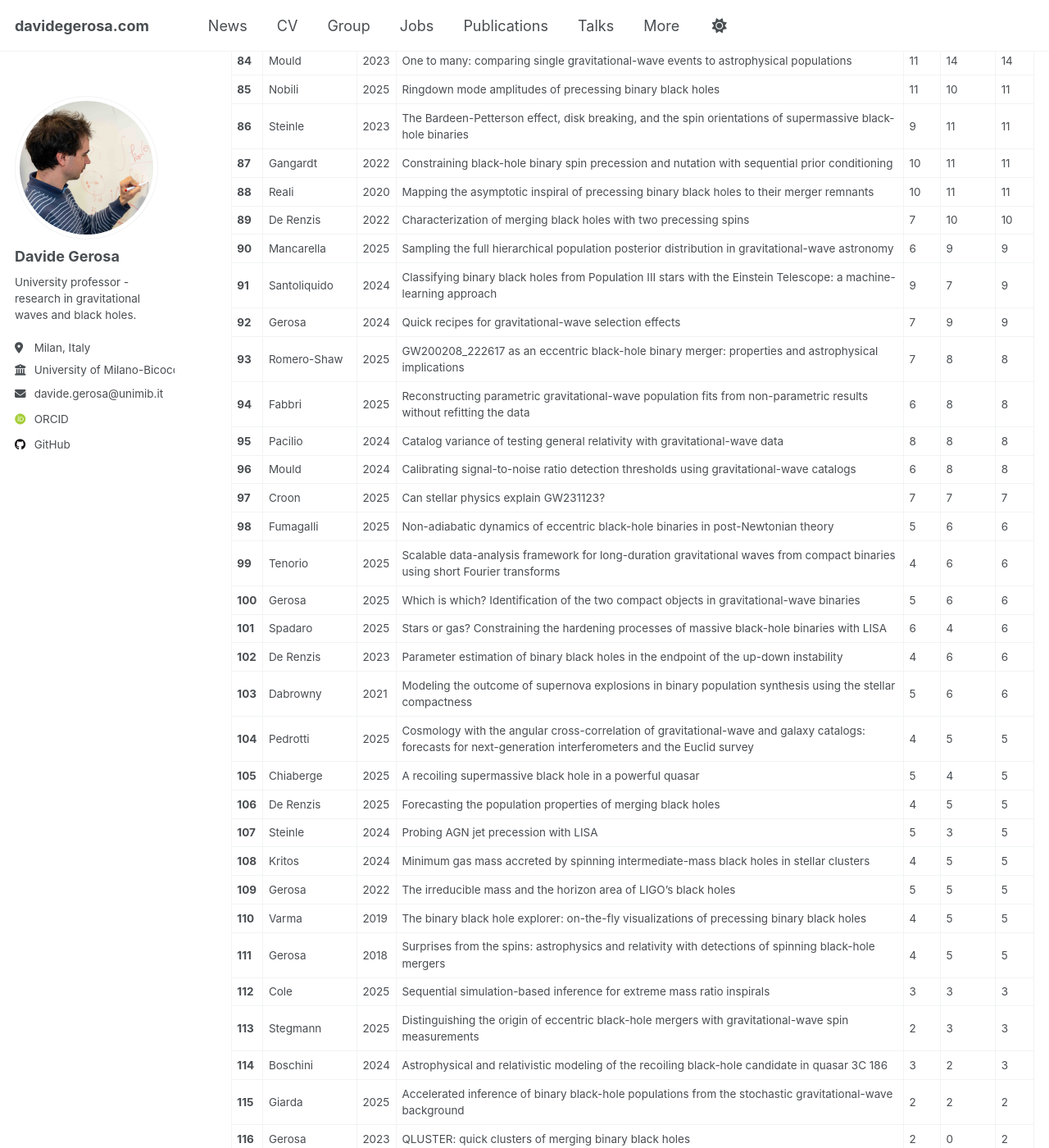
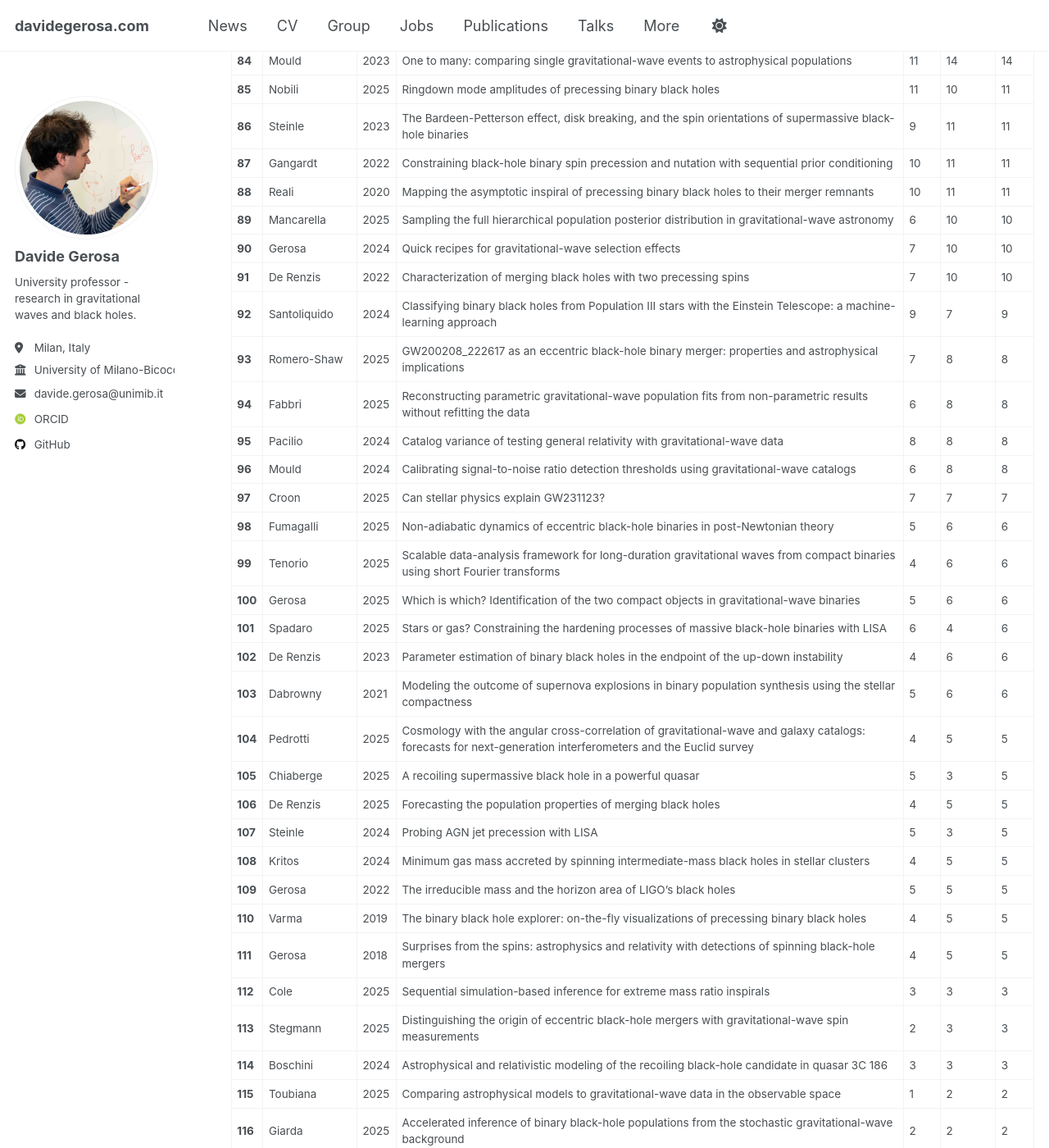
Before and after one commit to dgerosa/website, a Jekyll site: the page built from _pages/citations.md, in a window 1280 px wide and 1400 px high, scrolled down 3863 px. Shown: the whole window at 82% size. Built offline with Jekyll 4.4.1, drawn with Linux system fonts in a browser that asks for light colours; some web fonts are replaced; some of the changed text lies outside the part shown.

Commit message:
Website update from workflow

```diff
--- a/_pages/_citations.md
+++ b/_pages/_citations.md
@@ -97,10 +97,10 @@
 | **86** | Steinle | 2023 | The Bardeen-Petterson effect, disk breaking, and the spin orientations of supermassive black-hole binaries | 9 | 11 | 11 |
 | **87** | Gangardt | 2022 | Constraining black-hole binary spin precession and nutation with sequential prior conditioning | 10 | 11 | 11 |
 | **88** | Reali | 2020 | Mapping the asymptotic inspiral of precessing binary black holes to their merger remnants | 10 | 11 | 11 |
-| **89** | De Renzis | 2022 | Characterization of merging black holes with two precessing spins | 7 | 10 | 10 |
-| **90** | Mancarella | 2025 | Sampling the full hierarchical population posterior distribution in gravitational-wave astronomy | 6 | 9 | 9 |
-| **91** | Santoliquido | 2024 | Classifying binary black holes from Population III stars with the Einstein Telescope: a machine-learning approach | 9 | 7 | 9 |
-| **92** | Gerosa | 2024 | Quick recipes for gravitational-wave selection effects | 7 | 9 | 9 |
+| **89** | Mancarella | 2025 | Sampling the full hierarchical population posterior distribution in gravitational-wave astronomy | 6 | 10 | 10 |
+| **90** | Gerosa | 2024 | Quick recipes for gravitational-wave selection effects | 7 | 10 | 10 |
+| **91** | De Renzis | 2022 | Characterization of merging black holes with two precessing spins | 7 | 10 | 10 |
+| **92** | Santoliquido | 2024 | Classifying binary black holes from Population III stars with the Einstein Telescope: a machine-learning approach | 9 | 7 | 9 |
 | **93** | Romero-Shaw | 2025 | GW200208_222617 as an eccentric black-hole binary merger: properties and astrophysical implications | 7 | 8 | 8 |
 | **94** | Fabbri | 2025 | Reconstructing parametric gravitational-wave population fits from non-parametric results without refitting the data | 6 | 8 | 8 |
 | **95** | Pacilio | 2024 | Catalog variance of testing general relativity with gravitational-wave data | 8 | 8 | 8 |
@@ -113,7 +113,7 @@
 | **102** | De Renzis | 2023 | Parameter estimation of binary black holes in the endpoint of the up-down instability | 4 | 6 | 6 |
 | **103** | Dabrowny | 2021 | Modeling the outcome of supernova explosions in binary population synthesis using the stellar compactness | 5 | 6 | 6 |
 | **104** | Pedrotti | 2025 | Cosmology with the angular cross-correlation of gravitational-wave and galaxy catalogs: forecasts for next-generation interferometers and the Euclid survey | 4 | 5 | 5 |
-| **105** | Chiaberge | 2025 | A recoiling supermassive black hole in a powerful quasar | 5 | 4 | 5 |
+| **105** | Chiaberge | 2025 | A recoiling supermassive black hole in a powerful quasar | 5 | 3 | 5 |
 | **106** | De Renzis | 2025 | Forecasting the population properties of merging black holes | 4 | 5 | 5 |
 | **107** | Steinle | 2024 | Probing AGN jet precession with LISA | 5 | 3 | 5 |
 | **108** | Kritos | 2024 | Minimum gas mass accreted by spinning intermediate-mass black holes in stellar clusters | 4 | 5 | 5 |
@@ -122,11 +122,11 @@
 | **111** | Gerosa | 2018 | Surprises from the spins: astrophysics and relativity with detections of spinning black-hole mergers | 4 | 5 | 5 |
 | **112** | Cole | 2025 | Sequential simulation-based inference for extreme mass ratio inspirals | 3 | 3 | 3 |
 | **113** | Stegmann | 2025 | Distinguishing the origin of eccentric black-hole mergers with gravitational-wave spin measurements | 2 | 3 | 3 |
-| **114** | Boschini | 2024 | Astrophysical and relativistic modeling of the recoiling black-hole candidate in quasar 3C 186 | 3 | 2 | 3 |
-| **115** | Giarda | 2025 | Accelerated inference of binary black-hole populations from the stochastic gravitational-wave background | 2 | 2 | 2 |
-| **116** | Gerosa | 2023 | QLUSTER: quick clusters of merging binary black holes | 2 | 0 | 2 |
-| **117** | Gerosa | 2018 | Reanalysis of LIGO black-hole coalescences with alternative prior assumptions | 2 | 2 | 2 |
-| **118** | Toubiana | 2025 | Comparing astrophysical models to gravitational-wave data in the observable space | 1 | 1 | 1 |
+| **114** | Boschini | 2024 | Astrophysical and relativistic modeling of the recoiling black-hole candidate in quasar 3C 186 | 3 | 3 | 3 |
+| **115** | Toubiana | 2025 | Comparing astrophysical models to gravitational-wave data in the observable space | 1 | 2 | 2 |
+| **116** | Giarda | 2025 | Accelerated inference of binary black-hole populations from the stochastic gravitational-wave background | 2 | 2 | 2 |
+| **117** | Gerosa | 2023 | QLUSTER: quick clusters of merging binary black holes | 2 | 0 | 2 |
+| **118** | Gerosa | 2018 | Reanalysis of LIGO black-hole coalescences with alternative prior assumptions | 2 | 2 | 2 |
 | **119** | Gerosa | 2015 | Rival families: waveforms from resonant black-hole binaries as probes of their astrophysical formation history | 0 | 1 | 1 |
 | **120** | Tenorio | 2025 | Where did heavy binaries go? Gravitational-wave populations using Delaunay triangulation with optimized complexity | 0 | 0 | 0 |
 | **121** | Loutrel | 2025 | Probing modified gravitational-wave dispersion with bursts from eccentric black-hole binaries | 0 | 0 | 0 |
```
Also changed, not shown: other parts of _pages/_citations.md (+14 -14 lines), _pages/_group.md (+1 -1 lines), _pages/_publications.md (+1 -1 lines), _pages/_talks.md (+1 -1 lines).
